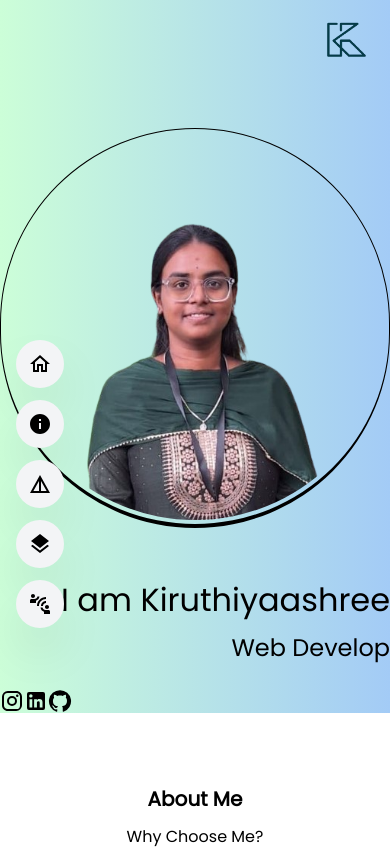
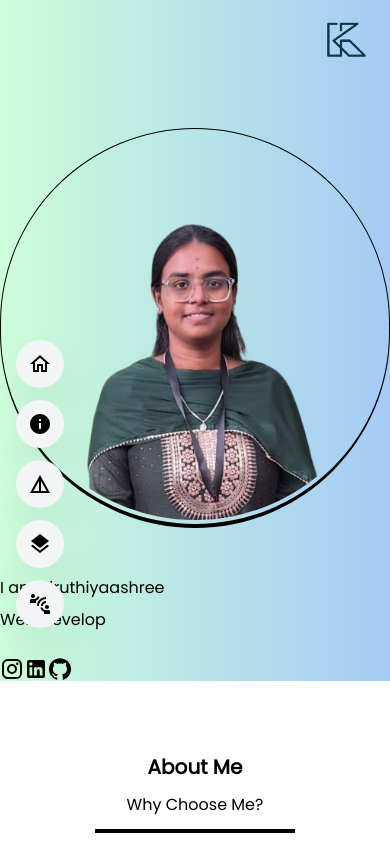
Before and after one commit to kiruthiyaashree/kiruthiyaashree.github.io, a React (Create React App) app: page / in a window 390 px wide. Shown: the top 849 px of the page. Built offline with nearby package versions, Linux system fonts and the light colour scheme.

Commit message:
home responsive changes

```diff
--- a/src/components/Home.js
+++ b/src/components/Home.js
@@ -29,19 +29,19 @@ export default function Home()
         return ()=>clearInterval(typingEffect);
     },[]);
     return (
-        <div className="home md:h-[100rem]  lg:h-[40rem] w-full">
+        <div className="home md:h-[50rem]  lg:h-[40rem] w-full">
         <span  className='flex justify-end'>
          <img src={Logo} className='h-[3rem] m-4'  alt='try reloading'/>
          </span>
          <div className='md:grid md:grid-cols-2'>
         <div className='h-full my-12 flex justify-center items-center w-full'>
-            <img src={Profile} className='border border-black border-b-4 rounded-full p-1 h-[25rem] '  alt='try reloading'/>
+            <img src={Profile} className='border border-black border-b-4 rounded-full p-1 h-[25rem] profile'  alt='try reloading'/>
             </div>
-            <div className="flex flex-col md:items-start sm:items-center justify-center">
-                <p className='flex justify-end bold text-[2rem] mb-2'>I am Kiruthiyaashree</p>
-                <p className='flex justify-end text-2xl lg:mr-24'>{text}</p>
+            <div className="flex flex-col md:items-start sm:items-center justify-center info">
+                <p className='bold mb-2 home_text'>I am Kiruthiyaashree</p>
+                <p className=' home_text lg:mr-24'>{text}</p>
                 <br/>
-                <div className="sm:flex sm:justify-center sm:items-center">
+                <div className="sm:flex sm:justify-center sm:items-center links">
                 <a target="blank" href="https://www.instagram.com/kiruthiyaashreesp/"><Instagram/></a>
                 <a target="blank" href="https://www.linkedin.com/in/kiruthiyaashree-s-p/"><LinkedIn/></a>
                 <a target="blank" href="https://github.com/kiruthiyaashree"><GitHub  /></a>
```
